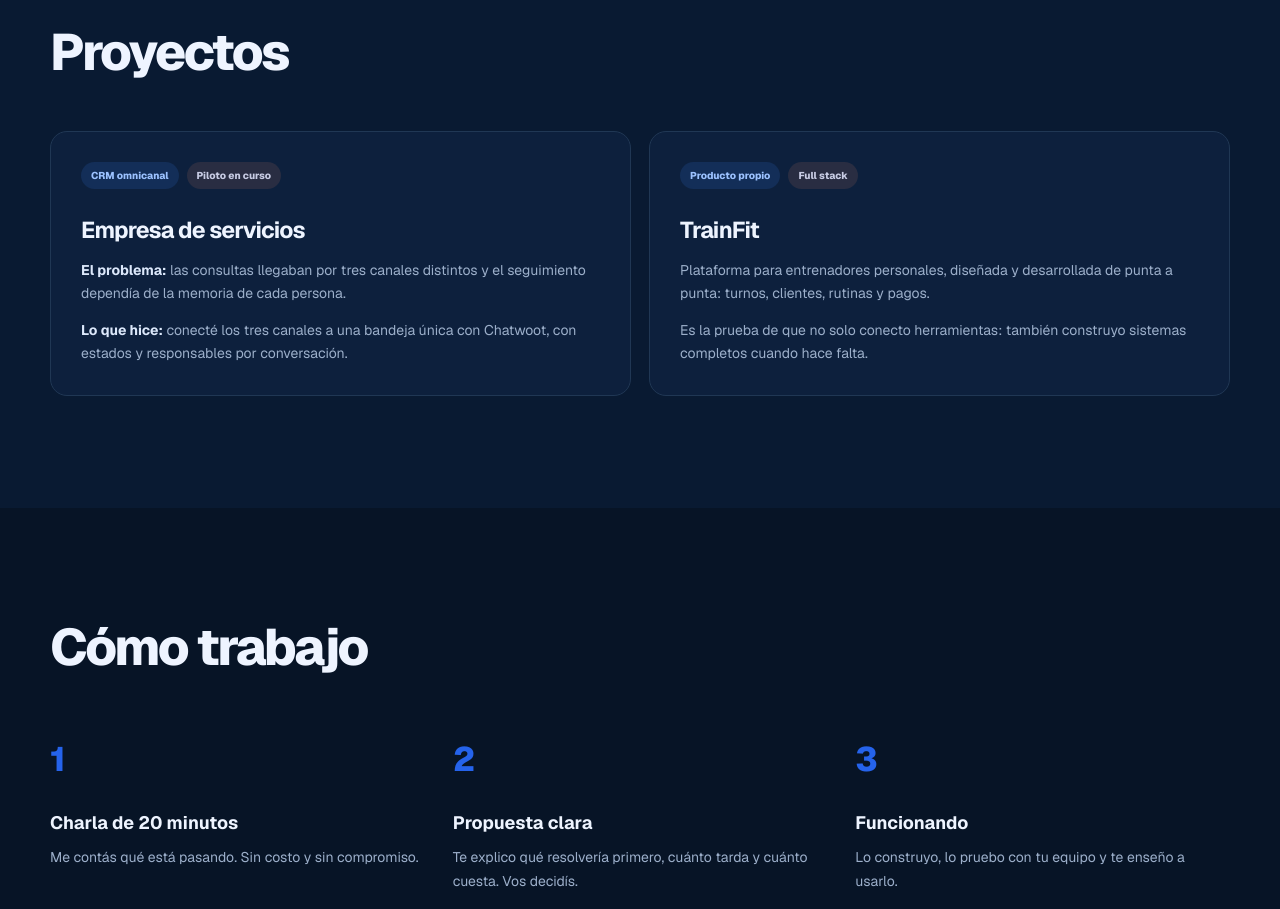
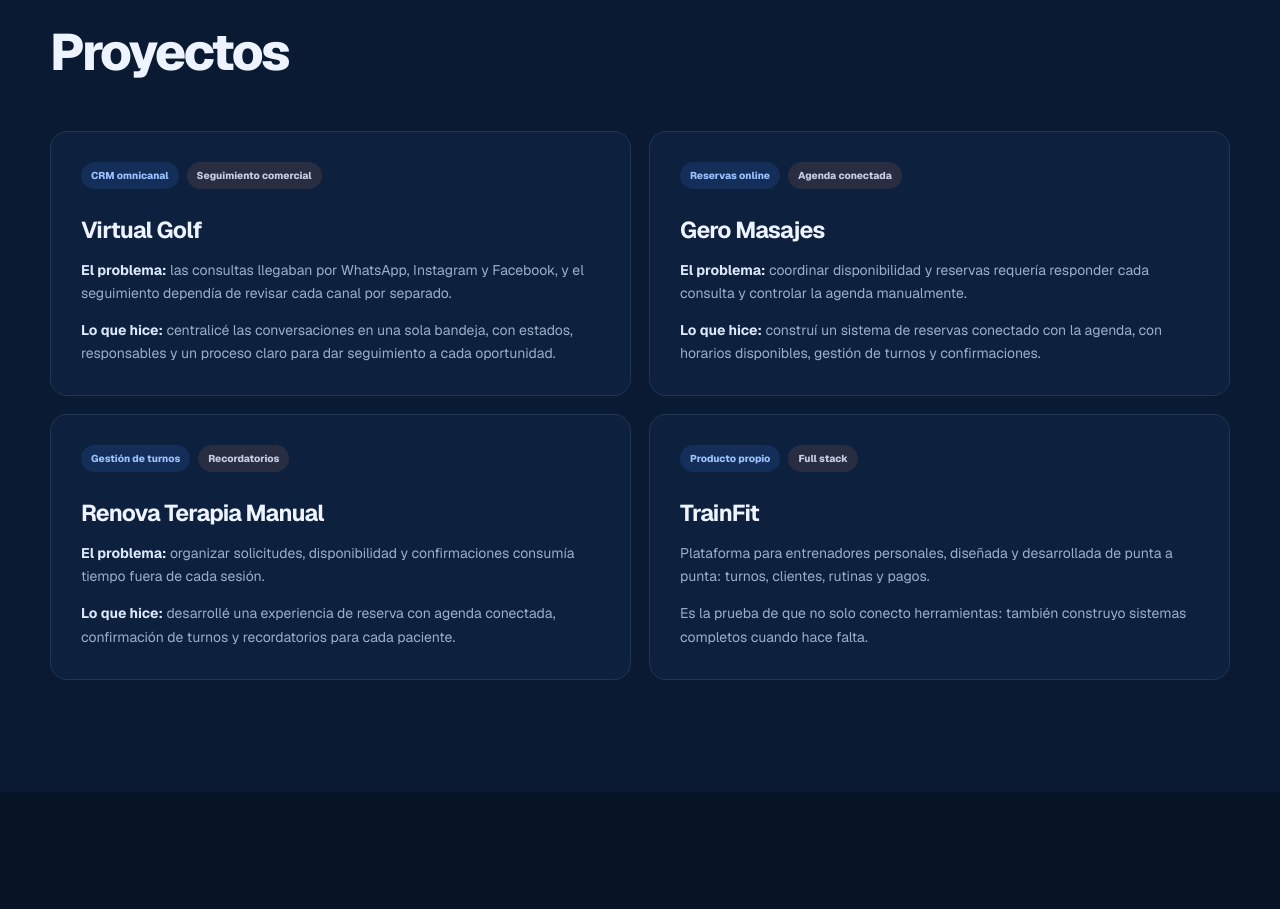
Before and after one commit to Flormusi/flow-automation, a Next.js app: page / in a window 1280 px wide. Shown: the part 2040-2949 px from the top of the page. Built offline with nearby package versions, Linux system fonts and the light colour scheme; no server answers.

Commit message:
feat: update home project showcase

```diff
--- a/app/page.tsx
+++ b/app/page.tsx
@@ -100,10 +100,22 @@
         <h2>Proyectos</h2>
         <div className={styles.projectGrid}>
           <article className={styles.projectCard}>
-            <div className={styles.tags}><span>CRM omnicanal</span><span>Piloto en curso</span></div>
-            <h3>Empresa de servicios</h3>
-            <p><strong>El problema:</strong> las consultas llegaban por tres canales distintos y el seguimiento dependía de la memoria de cada persona.</p>
-            <p><strong>Lo que hice:</strong> conecté los tres canales a una bandeja única con Chatwoot, con estados y responsables por conversación.</p>
+            <div className={styles.tags}><span>CRM omnicanal</span><span>Seguimiento comercial</span></div>
+            <h3>Virtual Golf</h3>
+            <p><strong>El problema:</strong> las consultas llegaban por WhatsApp, Instagram y Facebook, y el seguimiento dependía de revisar cada canal por separado.</p>
+            <p><strong>Lo que hice:</strong> centralicé las conversaciones en una sola bandeja, con estados, responsables y un proceso claro para dar seguimiento a cada oportunidad.</p>
+          </article>
+          <article className={styles.projectCard}>
+            <div className={styles.tags}><span>Reservas online</span><span>Agenda conectada</span></div>
+            <h3>Gero Masajes</h3>
+            <p><strong>El problema:</strong> coordinar disponibilidad y reservas requería responder cada consulta y controlar la agenda manualmente.</p>
+            <p><strong>Lo que hice:</strong> construí un sistema de reservas conectado con la agenda, con horarios disponibles, gestión de turnos y confirmaciones.</p>
+          </article>
+          <article className={styles.projectCard}>
+            <div className={styles.tags}><span>Gestión de turnos</span><span>Recordatorios</span></div>
+            <h3>Renova Terapia Manual</h3>
+            <p><strong>El problema:</strong> organizar solicitudes, disponibilidad y confirmaciones consumía tiempo fuera de cada sesión.</p>
+            <p><strong>Lo que hice:</strong> desarrollé una experiencia de reserva con agenda conectada, confirmación de turnos y recordatorios para cada paciente.</p>
           </article>
           <article className={styles.projectCard}>
             <div className={styles.tags}><span>Producto propio</span><span>Full stack</span></div>
```
